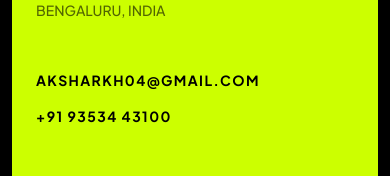
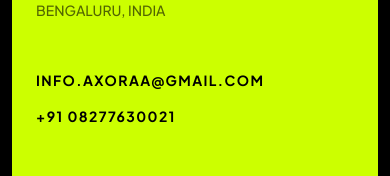
Before and after one commit to aksharkh/main1, a React (Vite) app: page /pricing in a window 390 px wide. Shown: the part 5648-5824 px from the top of the page. Built offline with nearby package versions, Linux system fonts and the light colour scheme.

Commit message:
changed email and phone number

```diff
--- a/src/components/layout/Footer.tsx
+++ b/src/components/layout/Footer.tsx
@@ -47,8 +47,8 @@ const Footer: React.FC = () => {
 
           <div className="flex flex-col md:flex-row gap-12 md:gap-24 text-sm font-bold uppercase tracking-widest">
             <div className="flex flex-col gap-4">
-              <a href="mailto:aksharkh04@gmail.com" className="hover:text-white transition-colors">aksharkh04@gmail.com</a>
-              <a href="tel:+919876543210" className="hover:text-white transition-colors">+91 93534 43100</a>
+              <a href="mailto:aksharkh04@gmail.com" className="hover:text-white transition-colors">info.axoraa@gmail.com</a>
+              <a href="tel:+919876543210" className="hover:text-white transition-colors">+91 08277630021</a>
             </div>
 
             <div className="flex gap-8 md:items-end">
```
